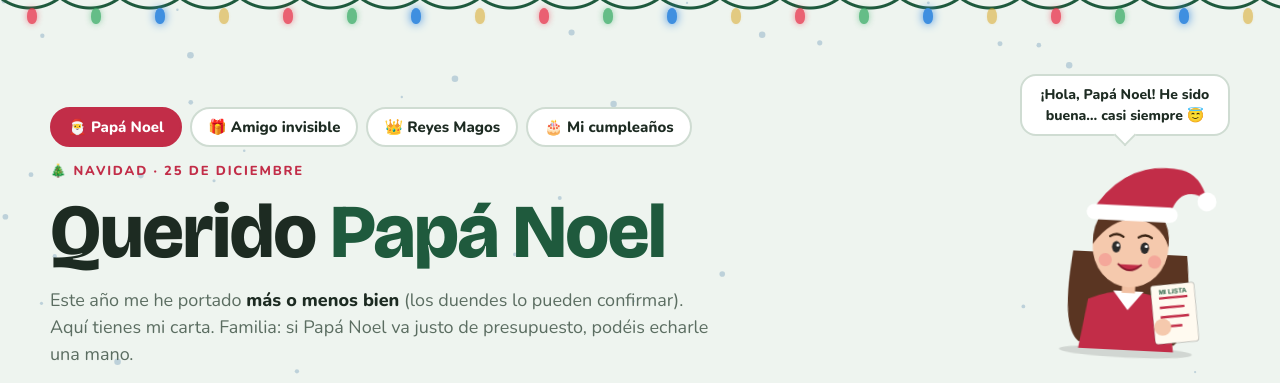
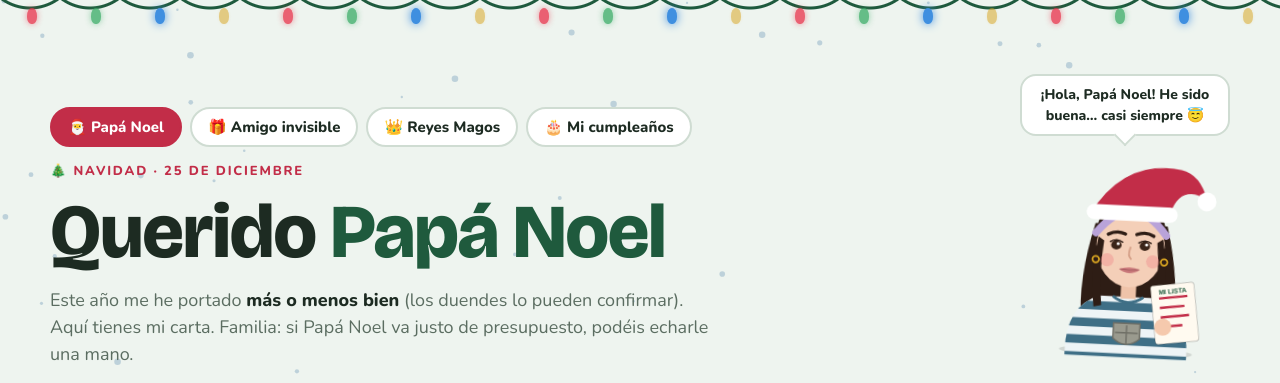
Before and after one commit to MariePeachx/regalos-navidad, a plain HTML site: page index.html in a window 1280 px wide. Shown: the top 383 px of the page. Drawn offline with nearby package versions, Linux system fonts and the light colour scheme.

Commit message:
Avatar dibujado a partir de su foto
Co-Authored-By: Claude Opus 5.5 <noreply@anthropic.com>

```diff
--- a/index.html
+++ b/index.html
@@ -314,17 +314,26 @@ const HATS = {
 const avatarSvg = (k)=> avatar.replace("__HAT__", HATS[k] || HATS.noel);
 const avatar = `<svg viewBox="0 0 200 230" xmlns="http://www.w3.org/2000/svg" role="img" aria-label="Mi avatar con la lista de regalos">
   <ellipse cx="100" cy="224" rx="70" ry="6" fill="#000" opacity=".12"/>
-  <path d="M40 120 Q30 200 50 215 L150 215 Q170 200 160 120Z" fill="#5a3522"/>
-  <path d="M58 170 Q100 150 142 170 L150 222 L50 222Z" fill="#c22d48"/>
-  <path d="M84 160 L100 180 L116 160" fill="#fff"/>
-  <rect x="93" y="140" width="14" height="22" fill="#f1c0a2"/>
-  <ellipse cx="100" cy="112" rx="40" ry="44" fill="#f5c9ad"/>
-  <path d="M60 112 Q58 70 100 66 Q142 70 140 112 Q130 84 100 84 Q78 86 60 112Z" fill="#5a3522"/>
-  <ellipse cx="85" cy="114" rx="4.5" ry="6" fill="#2b2b2b"/><ellipse cx="115" cy="114" rx="4.5" ry="6" fill="#2b2b2b"/>
-  <circle cx="86.5" cy="112" r="1.6" fill="#fff"/><circle cx="116.5" cy="112" r="1.6" fill="#fff"/>
-  <path d="M78 103 q7 -5 14 0 M108 103 q7 -5 14 0" stroke="#3a2414" stroke-width="2.5" fill="none" stroke-linecap="round"/>
-  <circle cx="74" cy="128" r="7" fill="#f28b8b" opacity=".55"/><circle cx="126" cy="128" r="7" fill="#f28b8b" opacity=".55"/>
-  <path d="M88 132 Q100 144 112 132" fill="#c22d48" stroke="#8a1c2f" stroke-width="2" stroke-linecap="round"/>
+  <defs><clipPath id="swClip"><path d="M36 230 Q34 178 70 166 L130 166 Q166 178 164 230Z"/></clipPath></defs>
+  <path d="M62 90 Q46 150 52 196 Q76 204 84 186 L116 186 Q124 204 148 196 Q154 150 138 90Z" fill="#2e1d15"/>
+  <path d="M36 230 Q34 178 70 166 L130 166 Q166 178 164 230Z" fill="#eef4f6"/>
+  <g clip-path="url(#swClip)" fill="#3f6f86">${[172,190,208,226].map(y=>`<rect x="30" y="${y}" width="140" height="9"/>`).join("")}</g>
+  <path d="M86 194 H114 V210 Q100 222 86 210Z" fill="#9a9a8e" stroke="#6f6f66" stroke-width="1.5"/><path d="M100 196 V216 M88 204 H112" stroke="#6f6f66" stroke-width="1.5"/>
+  <path d="M84 166 Q100 178 116 166" fill="none" stroke="#3f6f86" stroke-width="3"/>
+  <rect x="92" y="146" width="16" height="22" fill="#efc3a9"/>
+  <ellipse cx="100" cy="112" rx="36" ry="44" fill="#f4cfb8"/>
+  <path d="M66 104 Q58 140 64 178 L72 176 Q68 140 72 108Z M134 104 Q142 140 136 178 L128 176 Q132 140 128 108Z" fill="#2e1d15"/>
+  <path d="M64 108 Q60 66 100 64 Q140 66 136 108 Q132 84 100 76 Q68 84 64 108Z" fill="#2e1d15"/>
+  <path d="M100 66 Q99 72 100 77" stroke="#5a3a28" stroke-width="1.5" fill="none"/>
+  <path d="M63 100 Q100 52 137 100" fill="none" stroke="#b9a3d9" stroke-width="8" stroke-linecap="round"/>
+  <circle cx="64" cy="128" r="3.5" fill="none" stroke="#d9a521" stroke-width="1.8"/><circle cx="136" cy="128" r="3.5" fill="none" stroke="#d9a521" stroke-width="1.8"/>
+  <path d="M76 101 q9 -5 18 -1 M106 100 q9 -4 18 1" stroke="#2e1d15" stroke-width="3.5" fill="none" stroke-linecap="round"/>
+  <ellipse cx="85" cy="112" rx="5.5" ry="4.8" fill="#3a2418"/><ellipse cx="115" cy="112" rx="5.5" ry="4.8" fill="#3a2418"/>
+  <circle cx="86.8" cy="110.5" r="1.6" fill="#fff"/><circle cx="116.8" cy="110.5" r="1.6" fill="#fff"/>
+  <path d="M78 109 q7 -5 14 0 M108 109 q7 -5 14 0" stroke="#2e1d15" stroke-width="1.6" fill="none"/>
+  <path d="M100 114 q-3 9 1 12" stroke="#d6a189" stroke-width="2" fill="none" stroke-linecap="round"/>
+  <circle cx="76" cy="128" r="7" fill="#f08f8f" opacity=".45"/><circle cx="124" cy="128" r="7" fill="#f08f8f" opacity=".45"/>
+  <path d="M89 137 Q100 133 111 137 Q100 145 89 137Z" fill="#c9787a"/><path d="M90 137 Q100 139 110 137" stroke="#a85e62" stroke-width="1" fill="none"/>
   __HAT__
   <g transform="rotate(-8 150 190)"><rect x="128" y="150" width="46" height="62" rx="3" fill="#fffaf0" stroke="#0003"/>
   <path d="M136 164 H166 M136 174 H162 M136 184 H166 M136 194 H158" stroke="#c22d48" stroke-width="2.5"/>
```
